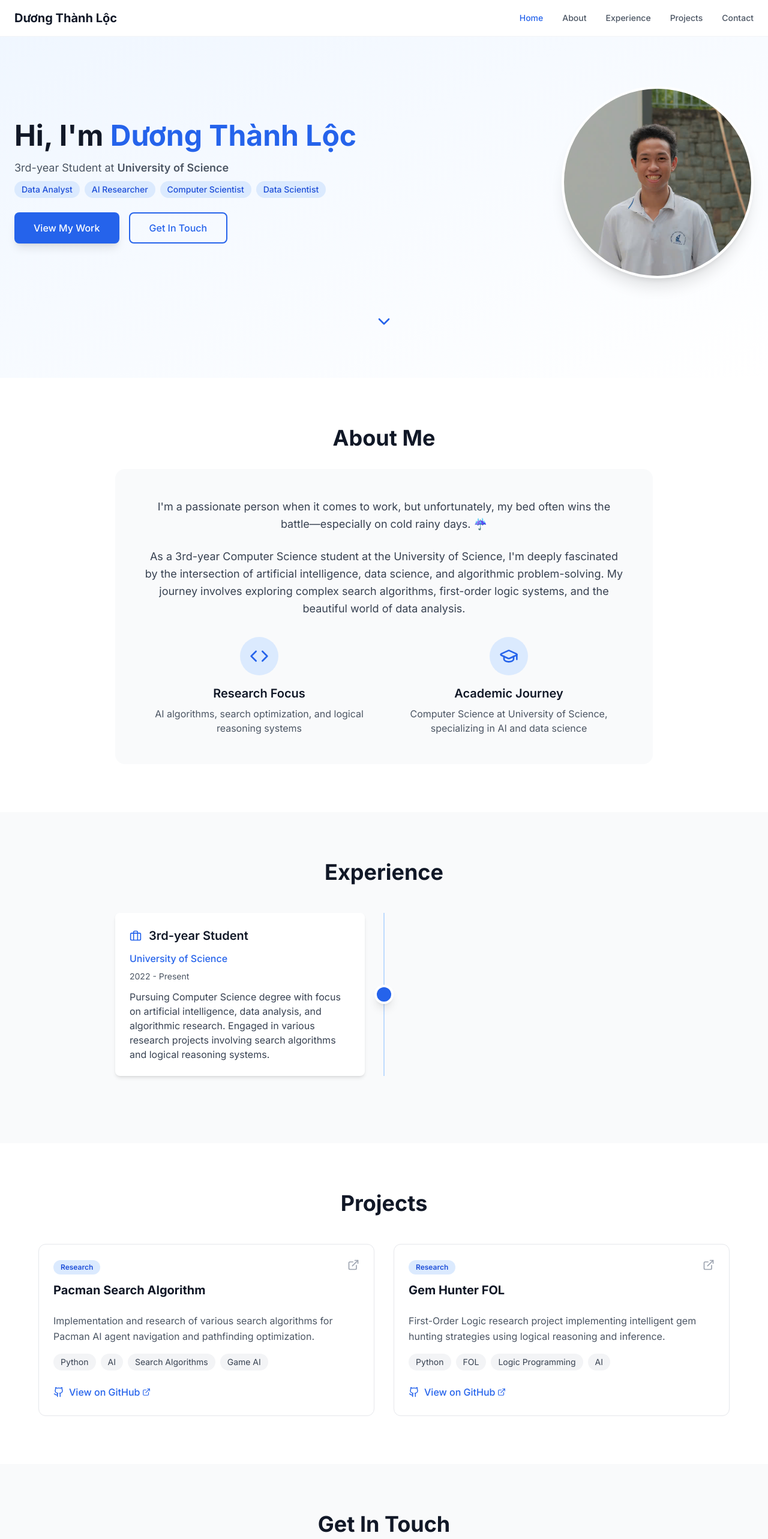
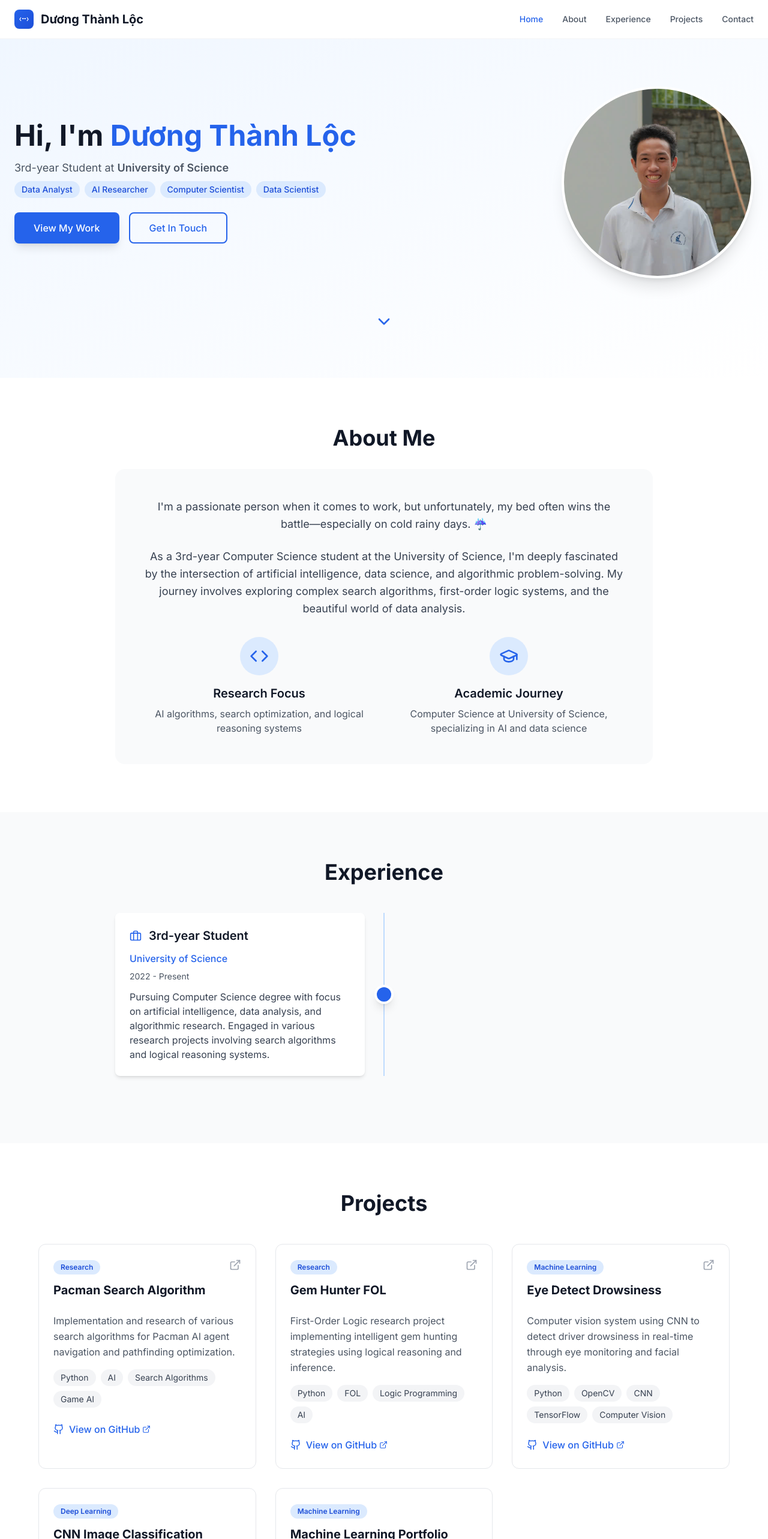
Before and after one commit to loki12ne/portfolio, a React (Vite) app: page / in a window 1280 px wide. Shown: the top 2566 px of the page at 60% size. Built offline with nearby package versions, Linux system fonts and the light colour scheme.

Commit message:
Update App.tsx

```diff
--- a/src/App.tsx
+++ b/src/App.tsx
@@ -67,6 +67,27 @@ function App() {
       techStack: ['Python', 'FOL', 'Logic Programming', 'AI'],
       githubUrl: 'https://github.com/loki12ne/gem-hunter',
       type: 'Research'
+    },
+    {
+      name: 'Eye Detect Drowsiness',
+      description: 'Computer vision system using CNN to detect driver drowsiness in real-time through eye monitoring and facial analysis.',
+      techStack: ['Python', 'OpenCV', 'CNN', 'TensorFlow', 'Computer Vision'],
+      githubUrl: 'https://github.com/loki12ne/eye-detect-drowness',
+      type: 'Machine Learning'
+    },
+    {
+      name: 'CNN Image Classification',
+      description: 'Deep learning project implementing Convolutional Neural Networks for image classification with high accuracy performance.',
+      techStack: ['Python', 'TensorFlow', 'Keras', 'CNN', 'Deep Learning'],
+      githubUrl: '#',
+      type: 'Deep Learning'
+    },
+    {
+      name: 'Machine Learning Portfolio',
+      description: 'Collection of machine learning algorithms and models including regression, classification, and clustering implementations.',
+      techStack: ['Python', 'Scikit-learn', 'Pandas', 'NumPy', 'Matplotlib'],
+      githubUrl: '#',
+      type: 'Machine Learning'
     }
   ];
 
@@ -76,8 +97,23 @@ function App() {
       <nav className="fixed top-0 left-0 right-0 bg-white/95 backdrop-blur-sm border-b border-gray-100 z-50">
         <div className="container mx-auto px-6 py-4">
           <div className="flex items-center justify-between">
+            <div className="flex items-center space-x-3">
+              {/* Logo/Icon */}
+              <div className="w-8 h-8 bg-gradient-to-br from-blue-600 to-blue-700 rounded-lg flex items-center justify-center shadow-sm">
+                <svg width="20" height="20" viewBox="0 0 100 100" className="text-white">
+                  <g fill="currentColor">
+                    {/* Code brackets */}
+                    <path d="M25 35 L15 50 L25 65" stroke="currentColor" strokeWidth="6" fill="none"/>
+                    <path d="M75 35 L85 50 L75 65" stroke="currentColor" strokeWidth="6" fill="none"/>
+                    {/* Pisces symbol */}
+                    <path d="M35 45 Q40 40 45 45 Q40 50 35 45 M55 45 Q60 40 65 45 Q60 50 55 45" stroke="currentColor" strokeWidth="4" fill="none"/>
+                    <line x1="35" y1="45" x2="65" y2="45" stroke="currentColor" strokeWidth="4"/>
+                  </g>
+                </svg>
+              </div>
               <div className="text-xl font-bold text-gray-900">
                 Dương Thành Lộc
+              </div>
             </div>
 
             {/* Desktop Navigation */}
@@ -164,7 +200,7 @@ function App() {
             <div className="flex-shrink-0">
               <div className="w-64 h-64 lg:w-80 lg:h-80 rounded-full overflow-hidden shadow-xl border-4 border-white">
                 <img
-                  src="avatar.png"
+                  src="../avatar.png"
                   alt="Dương Thành Lộc"
                   className="w-full h-full object-cover"
                   onError={(e) => {
@@ -270,7 +306,7 @@ function App() {
           <div className="max-w-6xl mx-auto">
             <h2 className="text-3xl lg:text-4xl font-bold text-gray-900 text-center mb-12">Projects</h2>
 
-            <div className="grid md:grid-cols-2 gap-8">
+            <div className="grid md:grid-cols-2 lg:grid-cols-3 gap-8">
               {projects.map((project, index) => (
                 <div key={index} className="bg-white border border-gray-200 rounded-xl p-6 hover:shadow-lg transition-all duration-300 hover:border-blue-200 group">
                   <div className="flex items-start justify-between mb-4">
@@ -282,6 +318,7 @@ function App() {
                         {project.name}
                       </h3>
                     </div>
+                    {project.githubUrl !== '#' && (
                       <a
                         href={project.githubUrl}
                         target="_blank"
@@ -290,6 +327,7 @@ function App() {
                       >
                         <ExternalLink size={20} />
                       </a>
+                    )}
                   </div>
 
                   <p className="text-gray-600 mb-4 leading-relaxed">
@@ -304,6 +342,7 @@ function App() {
                     ))}
                   </div>
 
+                  {project.githubUrl !== '#' ? (
                     <a
                       href={project.githubUrl}
                       target="_blank"
@@ -314,6 +353,12 @@ function App() {
                       View on GitHub
                       <ExternalLink size={14} className="ml-1 group-hover:translate-x-1 transition-transform" />
                     </a>
+                  ) : (
+                    <span className="inline-flex items-center text-gray-400 font-medium">
+                      <Github size={18} className="mr-2" />
+                      Coming Soon
+                    </span>
+                  )}
                 </div>
               ))}
             </div>
```
Lines whose indentation alone changed are shown as unchanged.
